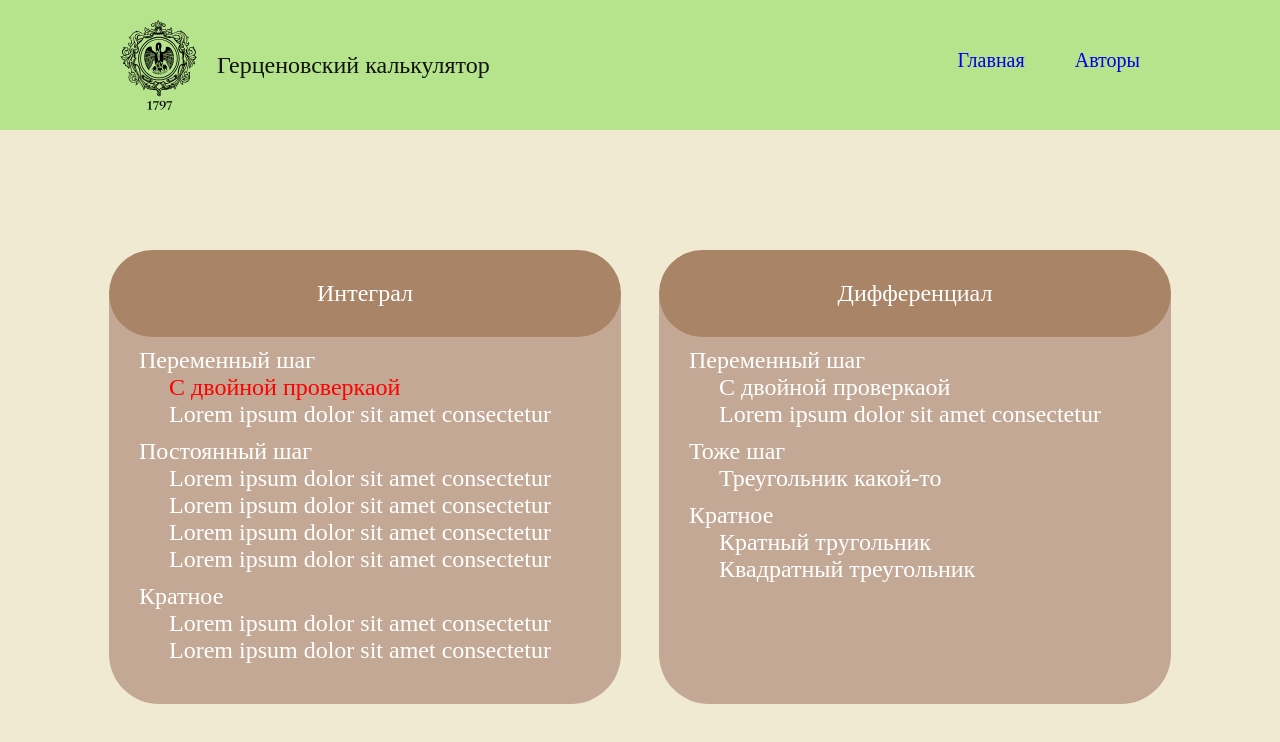
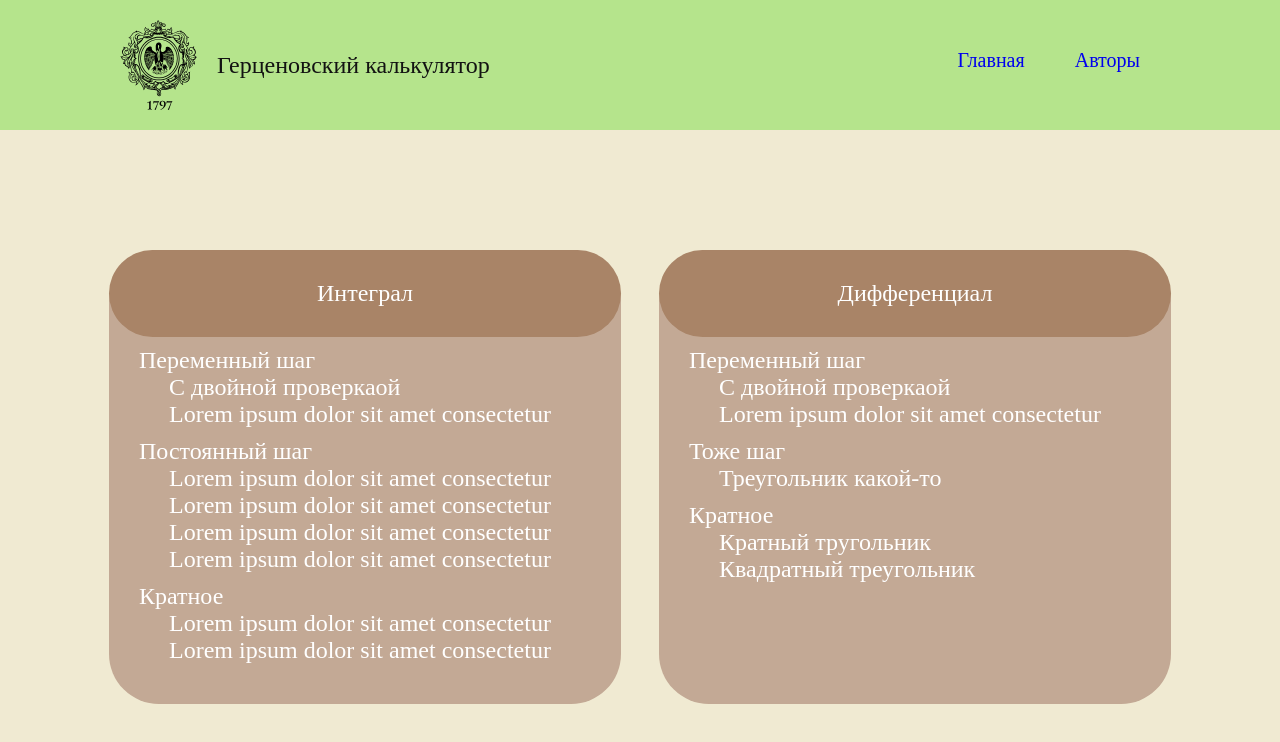
Before and after one commit to ArthurNyan/Integral-calculator, a React (Vite) app: page / in a window 1280 px wide. Shown: the top 742 px of the page. Built offline with nearby package versions, Linux system fonts and the light colour scheme.

Commit message:
ref: del className in cardlist

```diff
--- a/src/Widgets/CardList/CardList.jsx
+++ b/src/Widgets/CardList/CardList.jsx
@@ -16,7 +16,7 @@ const CardList = () => {
             <div className="mg">
                 <div>Переменный шаг</div>
                 <ul className="ul-1">
-                    <li className='www'><a onClick={() => dispatch(update())}>С двойной проверкаой</a></li>
+                    <li><a onClick={() => dispatch(update())}>С двойной проверкаой</a></li>
                     <li><a onClick={() => dispatch(update())}>Lorem ipsum dolor sit amet consectetur</a></li>
                 </ul>
             </div>
```
